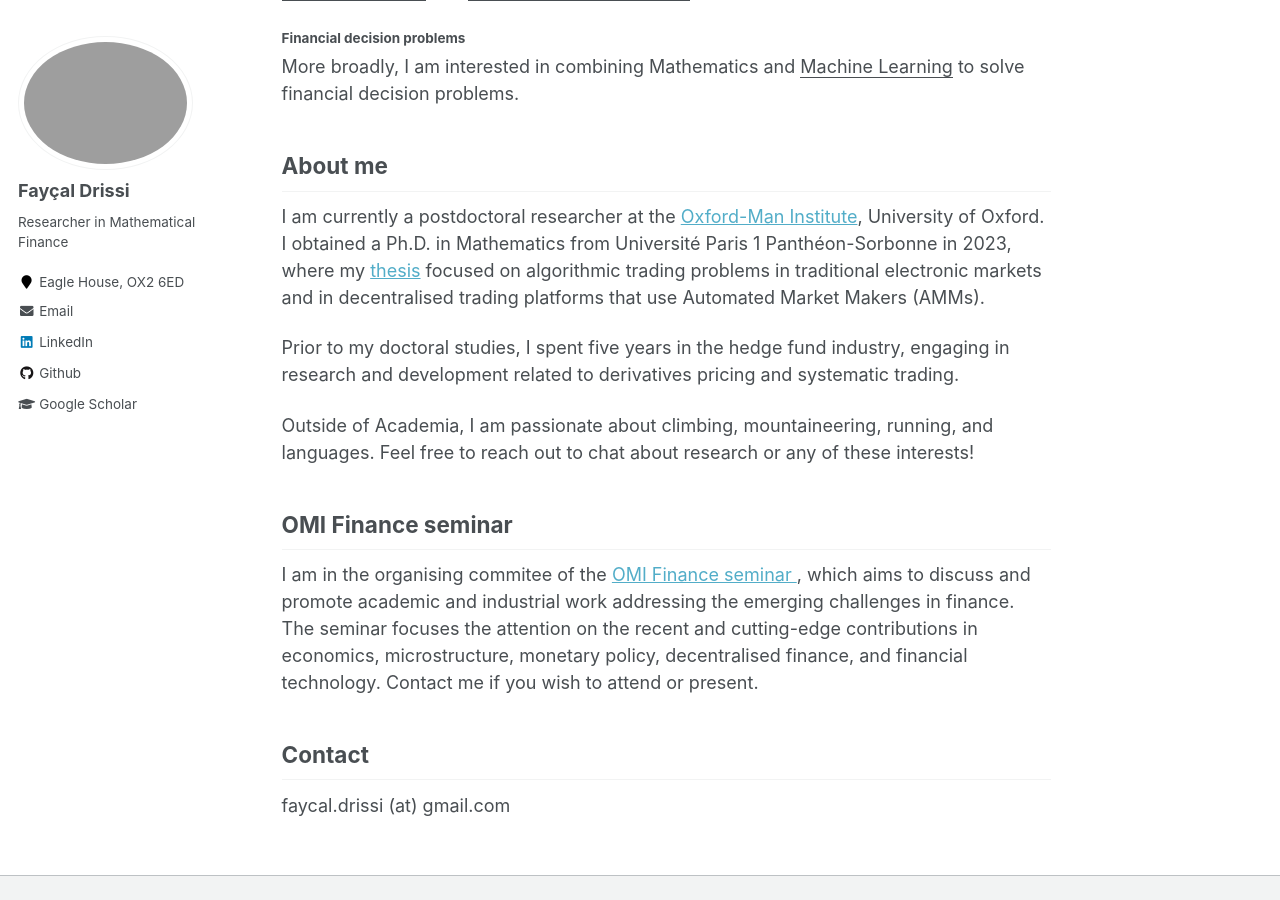
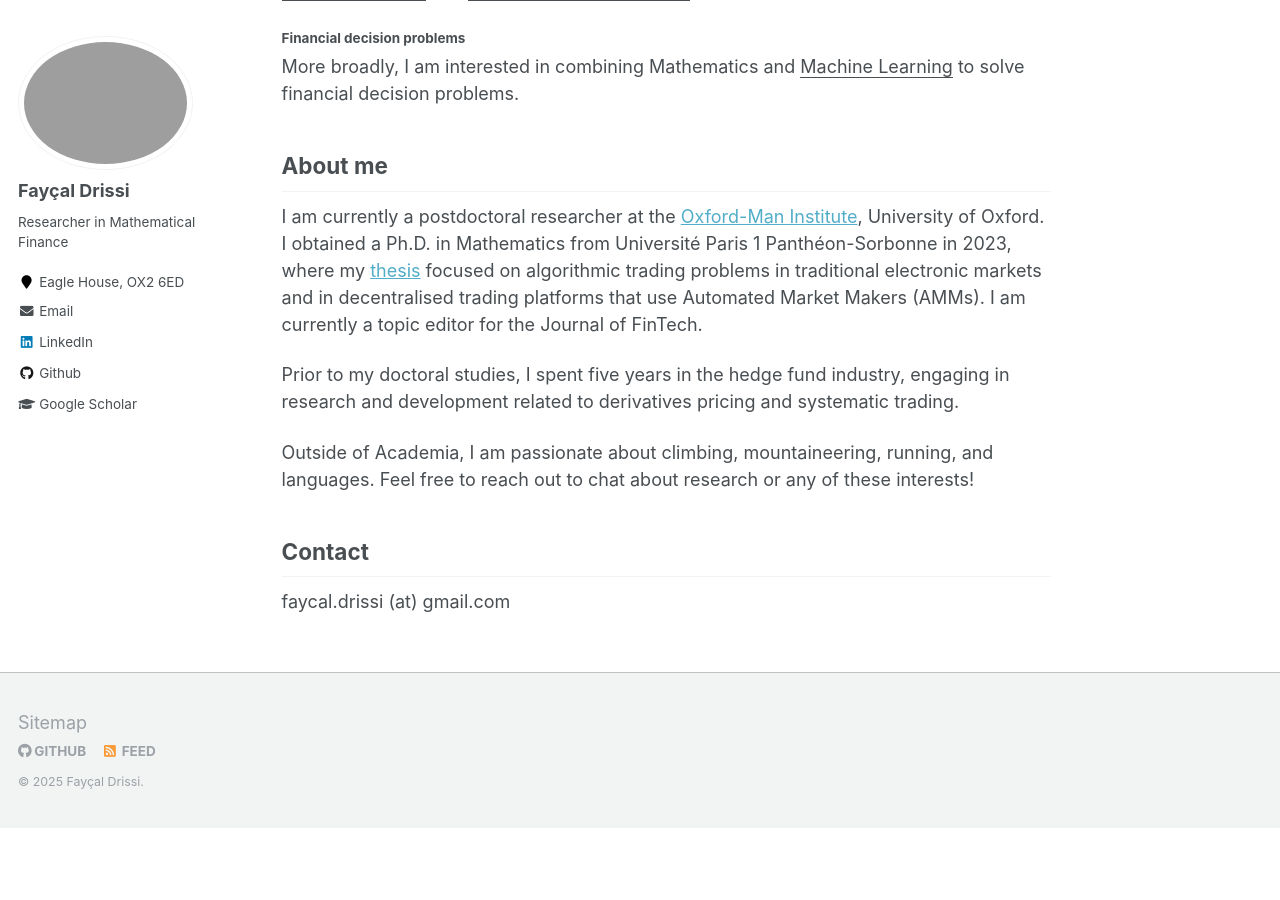
Before and after one commit to FDR0903/FDR0903.github.io, a Jekyll site: the page built from _pages/about.md, in a window 1280 px wide and 900 px high, scrolled down 399 px. Built offline with Jekyll 4.4.1, drawn with Linux system fonts in a browser that asks for light colours; after the commit the page ends 1227 px from its top, so only the background shows below that.

Commit message:
about me

```diff
--- a/_pages/about.md
+++ b/_pages/about.md
@@ -16,14 +16,11 @@ Blockchain technology, asset digitisation, and decentralised finance are reshapi
 More broadly, I am interested in combining Mathematics and <u>Machine Learning</u> to solve financial decision problems.
 
 ## About me
-I am currently a postdoctoral researcher at the [Oxford-Man Institute](https://oxford-man.ox.ac.uk/), University of Oxford.  I obtained a Ph.D. in Mathematics from Université Paris 1 Panthéon-Sorbonne in 2023, where my [thesis](https://papers.ssrn.com/sol3/papers.cfm?abstract_id=4424010) focused on algorithmic trading problems in traditional electronic markets and in decentralised trading platforms that use Automated Market Makers (AMMs).
+I am currently a postdoctoral researcher at the [Oxford-Man Institute](https://oxford-man.ox.ac.uk/), University of Oxford.  I obtained a Ph.D. in Mathematics from Université Paris 1 Panthéon-Sorbonne in 2023, where my [thesis](https://papers.ssrn.com/sol3/papers.cfm?abstract_id=4424010) focused on algorithmic trading problems in traditional electronic markets and in decentralised trading platforms that use Automated Market Makers (AMMs). I am currently a topic editor for the Journal of FinTech.
 
 Prior to my doctoral studies, I spent five years in the hedge fund industry, engaging in research and development related to derivatives pricing and systematic trading.
 
 Outside of Academia, I am passionate about climbing, mountaineering, running, and languages. Feel free to reach out to chat about research or any of these interests!
 
-## OMI Finance seminar
-I am in the organising commitee of the [OMI Finance seminar ](https://oxford-man.ox.ac.uk/omifinanceseminar/), which aims to discuss and promote academic and industrial work addressing the emerging challenges in finance. The seminar focuses the attention on the recent and cutting-edge contributions in economics, microstructure, monetary policy, decentralised finance, and financial technology. Contact me if you wish to attend or present.
-
 ## Contact
 faycal.drissi (at) gmail.com
```
